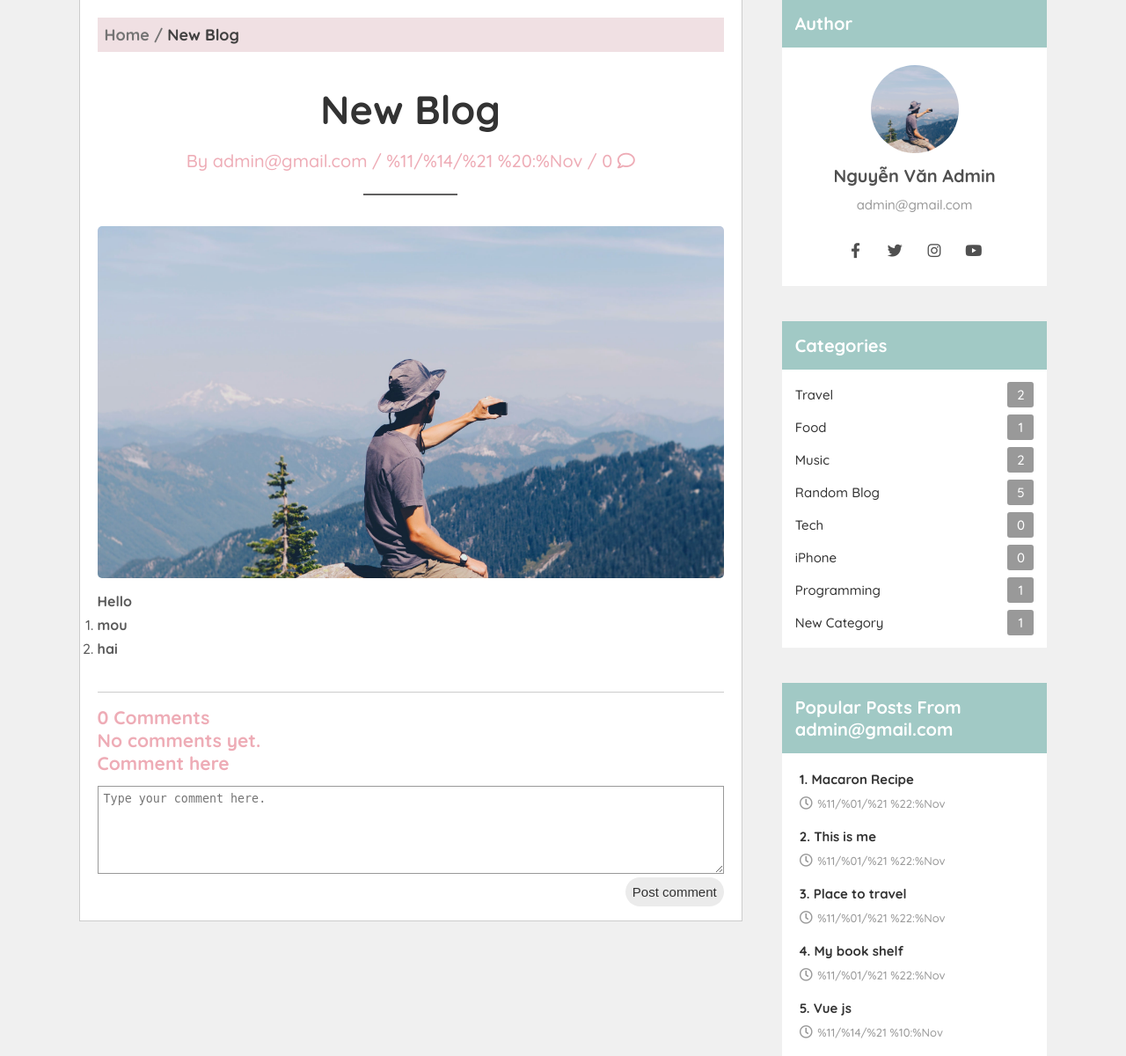
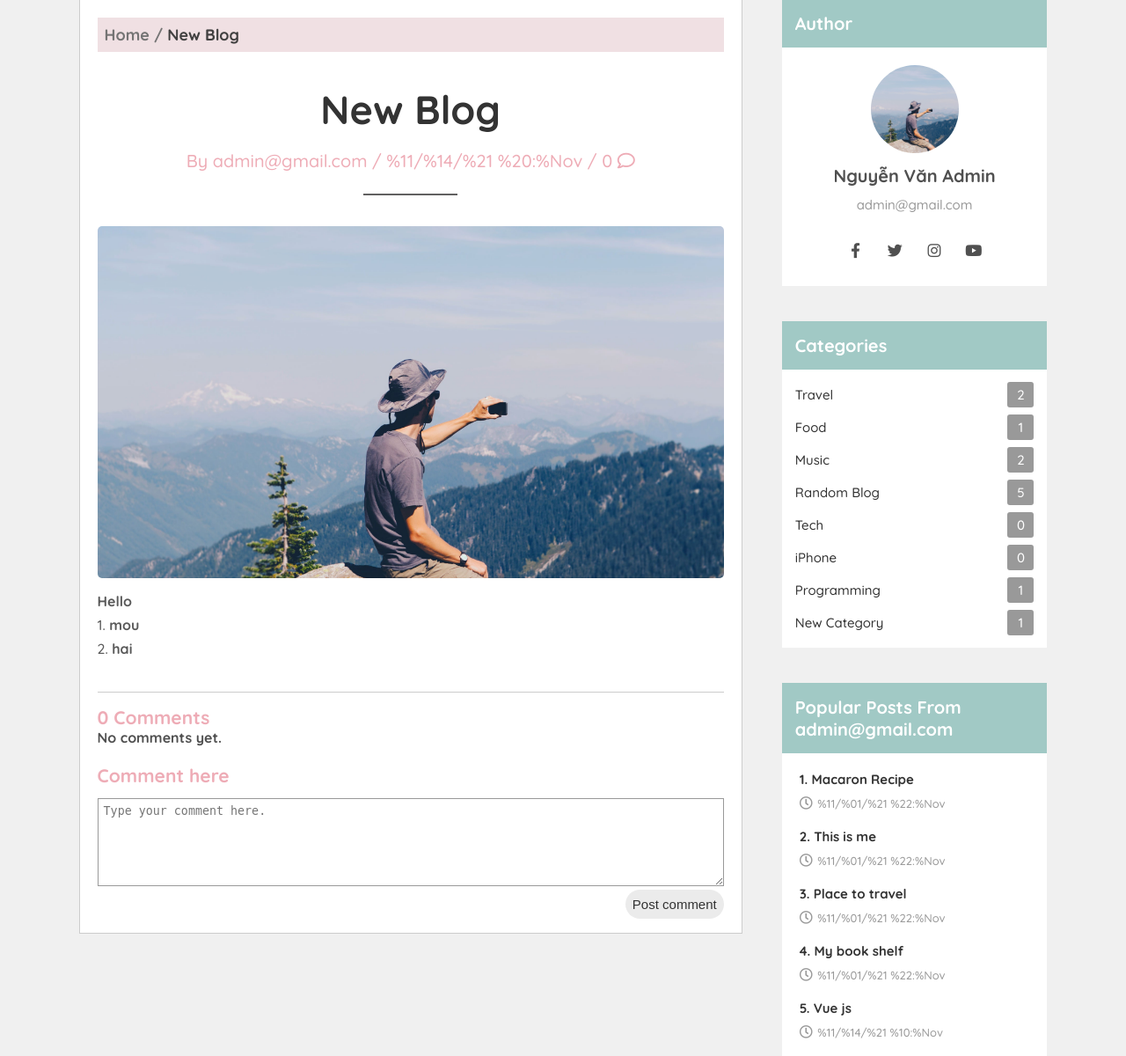
Before and after one commit to NgoQuocBao1010/Blog-Web-Application, a Django app: page /post/32/ in a window 1280 px wide. Shown: the part 81-1281 px from the top of the page at 88% size. Run offline with Django 3.2, Linux system fonts and the light colour scheme; data comes from the database, SQL or seed files in the repository.

Commit message:
indent fix in post detail

```diff
--- a/backend/static/css/post.css
+++ b/backend/static/css/post.css
@@ -193,6 +193,8 @@ section {
     font-size: 1.6rem;
     line-height: 1.7;
     padding: 1rem 0;
+    /* New */
+    list-style-position: inside;
 }
 
 .container .posts-container .post hr {
@@ -208,6 +210,13 @@ section {
     border-top: var(--border);
     margin-top: 2.5rem;
     padding-top: 1.5rem;
+}
+
+/* New */
+.container .posts-container .comments-list #no-comment {
+    font-size: 1.6rem;
+    color: #505050;
+    margin-bottom: 2rem;
 }
 
 .container .posts-container .comments-list {
--- a/note.txt
+++ b/note.txt
@@ -1,3 +1,3 @@
 ** Todo
 - Add post description
-- Fix post content in post detail
+- Fix post content in post detail (i fixed it, u can check if it ok or not)
```
